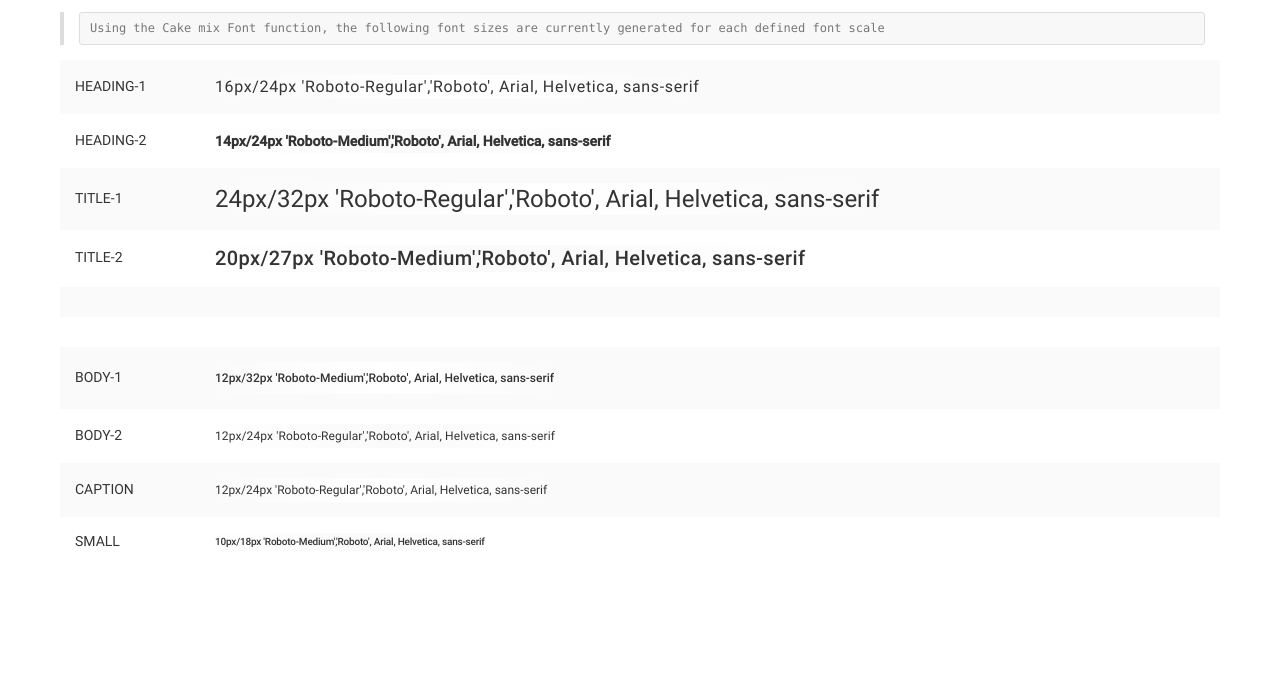
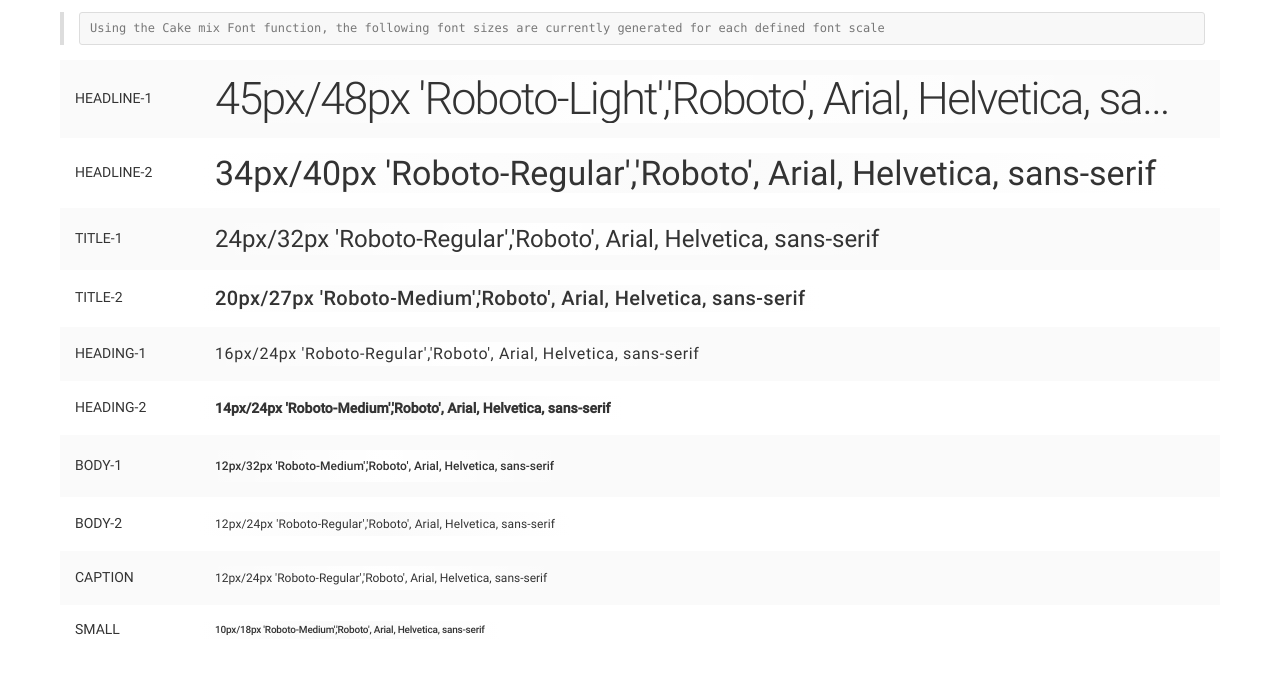
Before and after one commit to Kenny-Moore/cakemix, a website: page docs/fonts.html in a window 1280 px wide. Shown: the part 122-796 px from the top of the page. Drawn offline with Linux system fonts and the light colour scheme.

Commit message:
Fixed Font Names

```diff
--- a/docs/fonts.html
+++ b/docs/fonts.html
@@ -7,12 +7,12 @@
 <div class="typography">
     <section class="font font--default">
         <ul>
+            <li class="font-scale font-scale--headline-1"><span class="label"></span><span class="example"></span></li>
+            <li class="font-scale font-scale--headline-2"><span class="label"></span><span class="example"></span></li>
+            <li class="font-scale font-scale--title-1"><span class="label"></span><span class="example"></span></li>
+            <li class="font-scale font-scale--title-2"><span class="label"></span><span class="example"></span></li>
             <li class="font-scale font-scale--heading-1"><span class="label"></span><span class="example"></span></li>
             <li class="font-scale font-scale--heading-2"><span class="label"></span><span class="example"></span></li>
-            <li class="font-scale font-scale--title-1"><span class="label"></span><span class="example"></span></li>
-            <li class="font-scale font-scale--title-2"><span class="label"></span><span class="example"></span></li>
-            <li class="font-scale font-scale--header-1"><span class="label"></span><span class="example"></span></li>
-            <li class="font-scale font-scale--header-2"><span class="label"></span><span class="example"></span></li>
             <li class="font-scale font-scale--body-1"><span class="label"></span><span class="example"></span></li>
             <li class="font-scale font-scale--body-2"><span class="label"></span><span class="example"></span></li>
             <li class="font-scale font-scale--caption"><span class="label"></span><span class="example"></span></li>
```
Also changed, not shown: docs/styles.scss (line endings or trailing spaces).
